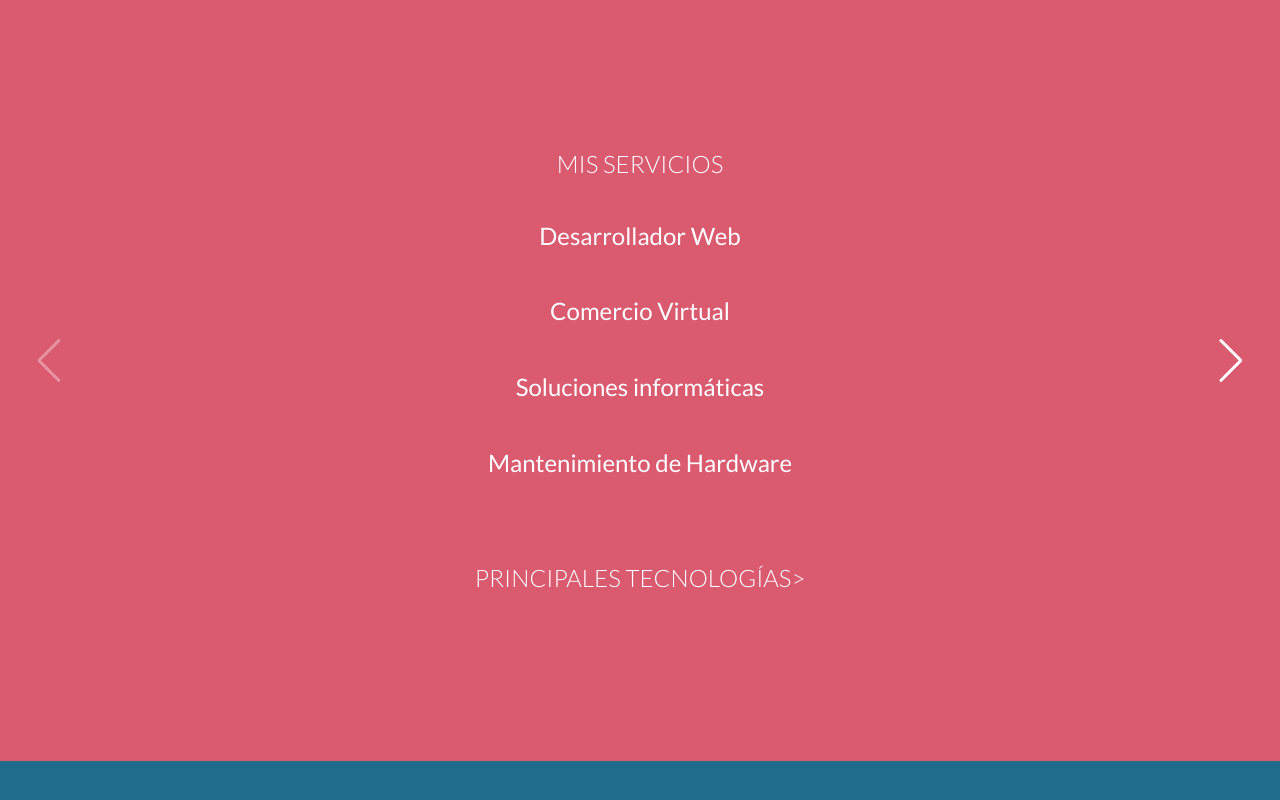
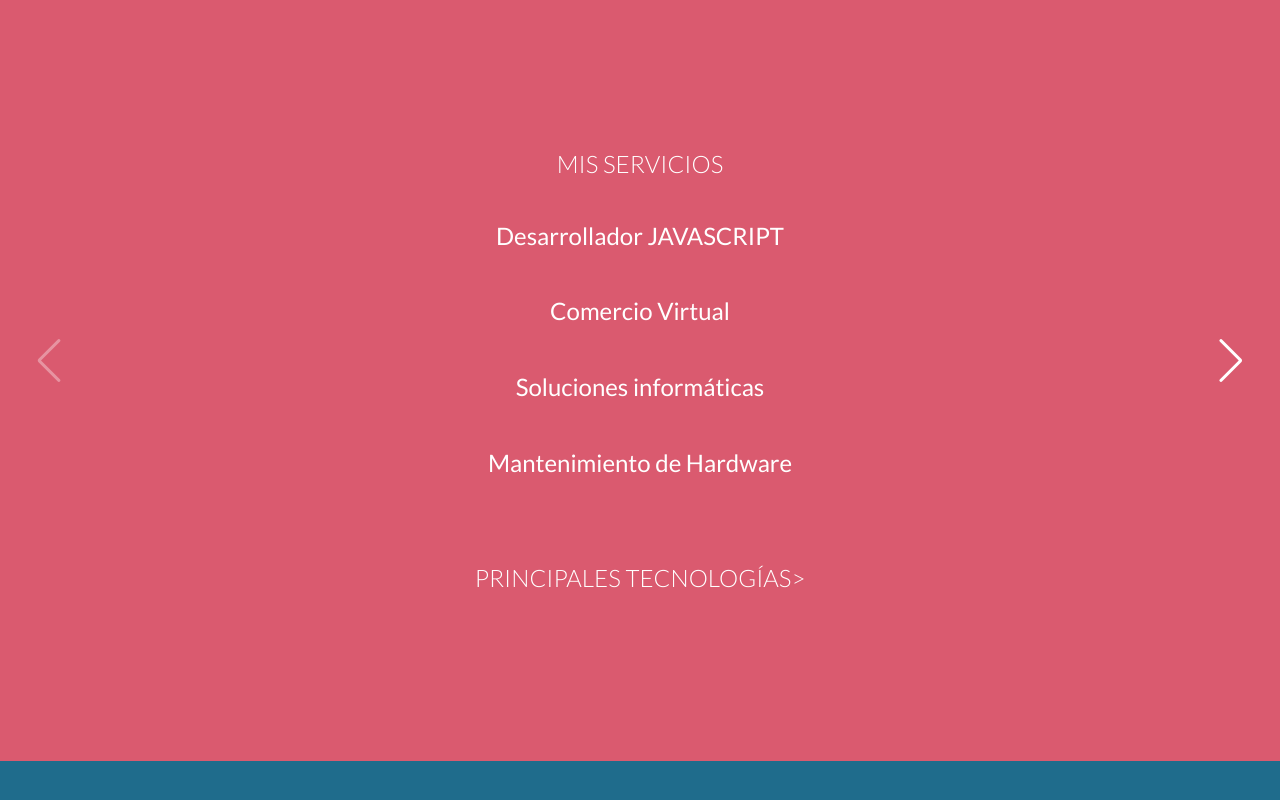
Before and after one commit to MEMEMEMEMEMEMEDev/portafoliofrontend, a React (Create React App) app: page / in a window 1280 px wide. Shown: the part 839-1639 px from the top of the page. Built offline with nearby package versions, Linux system fonts and the light colour scheme; no server answers; the HTML template or start-up script is replaced by a standard one.

Commit message:
about cambios

```diff
--- a/src/sections/About/About.jsx
+++ b/src/sections/About/About.jsx
@@ -14,7 +14,7 @@ export default function About() {
         <SwiperSlide>
           <div className="about-title">
             <h2> MIS SERVICIOS </h2>
-            <h3> Desarrollador Web </h3>
+            <h3> Desarrollador JAVASCRIPT </h3>
             <h3> Comercio Virtual </h3>
             <h3> Soluciones informáticas </h3>
             <h3> Mantenimiento de Hardware </h3>
```
